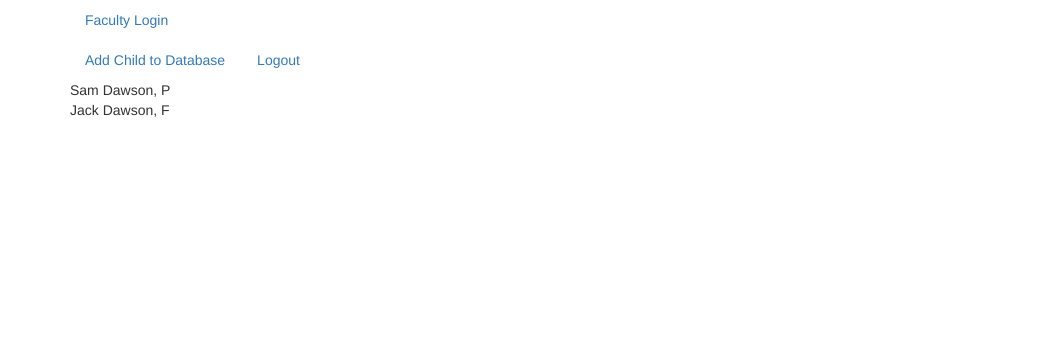
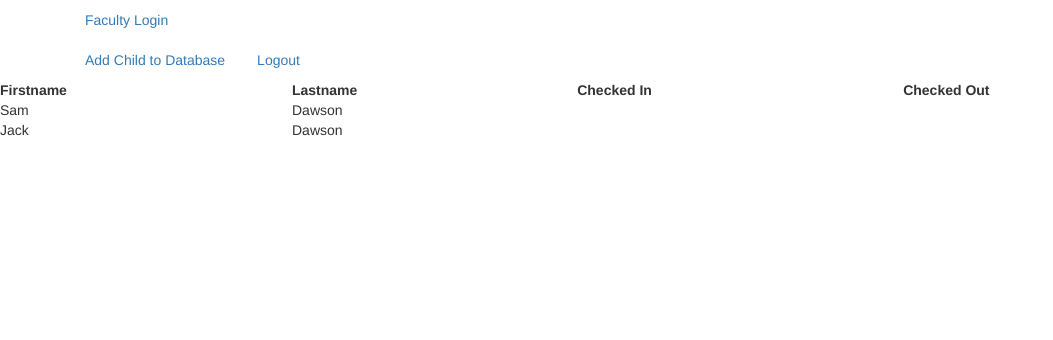
Before and after one commit to StillsSma/childcare_checkin, a Django app: page /facility/ in a window 1280 px wide. Shown: the top 340 px of the page, without its empty margins (0-1053 px from the left). Run offline with Django 3.2, Linux system fonts and the light colour scheme; data comes from the database, SQL or seed files in the repository; both versions use the stored data as it was after the commit; some libraries are stand-ins or nearby versions.

Commit message:
can generate child reports

```diff
--- a/app/models.py
+++ b/app/models.py
@@ -12,6 +12,7 @@ class Child(models.Model):
         return "{} {}, {}".format(self.first_name, self.last_name, self.middle_initial)
 
 
+
 CHILD_STATUS = [
     ("in", "checked_in"),
     ("out", "checked_out"),
--- a/app/views.py
+++ b/app/views.py
@@ -1,9 +1,11 @@
 from django.shortcuts import render
-from django.urls import reverse_lazy
+from django.urls import reverse, reverse_lazy
 from app.models import Child, Report
 from django.views.generic import TemplateView, ListView, CreateView, DetailView
 from django.views.generic.edit import FormView, UpdateView
 from app.forms import PinForm
+from hashids import Hashids
+
 
 
 
@@ -14,10 +16,13 @@ from app.forms import PinForm
 class PinView(FormView):
     template_name = 'index.html'
     form_class = PinForm
-    success_url = reverse_lazy('report_create_view' )
 
     def form_valid(self, form):
         return super(PinView, self).form_valid(form)
+    def get_success_url(self):
+        hashids = Hashids().encode(int(self.request.POST['pin']))
+        print(hashids)
+        return reverse('report_create_view', args=[hashids])
 
 
 class ReportCreateView(CreateView):
@@ -27,7 +32,9 @@ class ReportCreateView(CreateView):
 
     def form_valid(self, form):
         instance = form.save(commit=False)
-        instance.child = Child.objects.get(id=1)
+        pin = Hashids().decode(self.kwargs['pin'])
+        print(pin[0])
+        instance.child = Child.objects.get(pin=pin[0])
         return super().form_valid(form)
 
 class ChildListView(ListView):
--- a/childcare/urls.py
+++ b/childcare/urls.py
@@ -7,7 +7,7 @@ urlpatterns = [
     url(r'^admin/', admin.site.urls),
     url(r'^', include('django.contrib.auth.urls')),
     url(r'^$', PinView.as_view(), name="pin_view"),
-    url(r'^report/create/$', ReportCreateView.as_view(), name="report_create_view"),
+    url(r'^report/create/(?P<pin>\w+)/$', ReportCreateView.as_view(), name="report_create_view"),
     url(r'^facility/$', ChildListView.as_view(), name="child_list_view"),
     url(r'^facility/create/$', ChildCreateView.as_view(), name="child_create_view"),
 
--- a/templates/app/child_list.html
+++ b/templates/app/child_list.html
@@ -15,12 +15,26 @@
 </nav>
 
 
-{% for child in object_list%}
+<table style="width:100%">
+  <tr>
+    <th>Firstname</th>
+    <th>Lastname</th>
+    <th>Checked In</th>
+    <th>Checked Out</th>
+  </tr>
+  {% for child in object_list %}
+  <tr>
+    <td>{{child.first_name}}</td>
+    <td>{{child.last_name}}</td>
+    <td>{{child.}}</td>
+    <td>{{child.}}</td>
+  </tr>
+  {% endfor %}
+</table>
 <div class="container">
-  {{child}}
+
 
 </div>
 
-{% endfor %}
 
 {% endblock %}
```
Also changed, not shown: db.sqlite3.
